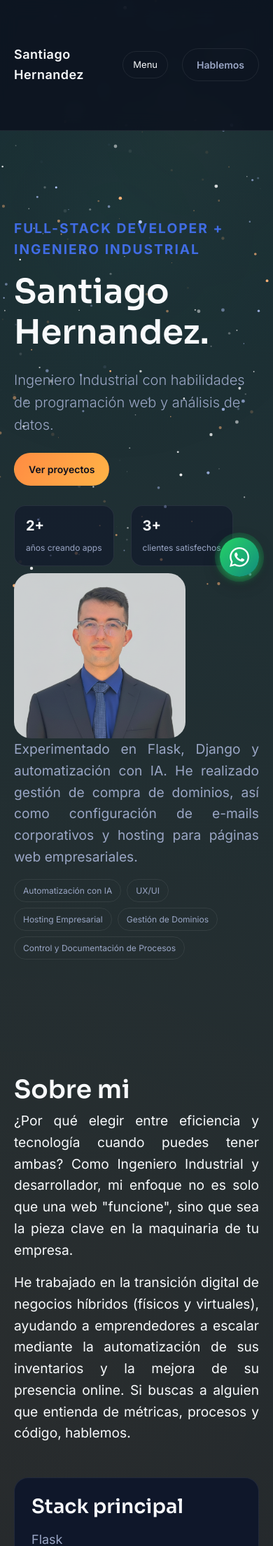
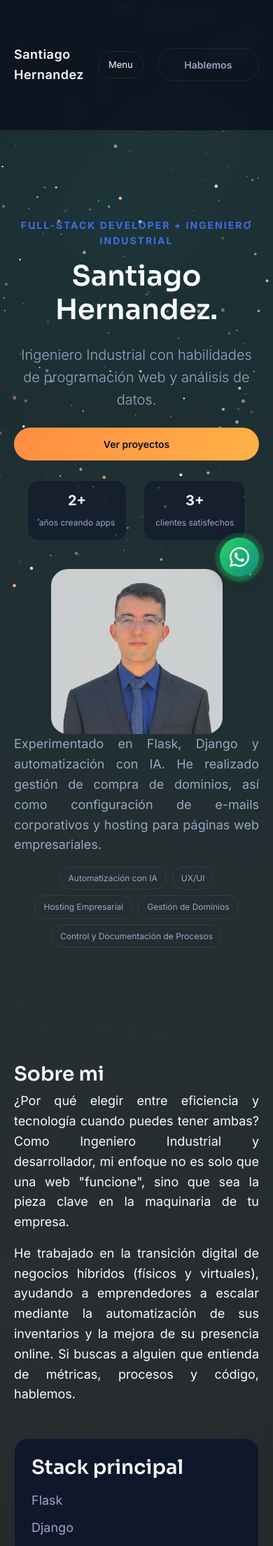
Before and after one commit to santidevve/devportfolio-pro, a Flask app: page / in a window 390 px wide. Shown: the top 2209 px of the page at 70% size. Run offline with Flask 3, Linux system fonts and the light colour scheme.

Commit message:
feat: Add initial core styling for the portfolio application.

```diff
--- a/static/styles.css
+++ b/static/styles.css
@@ -53,15 +53,15 @@ h6 {
 }
 
 h1 {
-  font-size: 3.5rem;
+  font-size: clamp(2.5rem, 5vw + 1rem, 4.5rem);
 }
 
 h2 {
-  font-size: 2.75rem;
+  font-size: clamp(2rem, 4vw + 1rem, 3rem);
 }
 
 h3 {
-  font-size: 2.25rem;
+  font-size: clamp(1.75rem, 3vw + 1rem, 2.5rem);
 }
 
 h4 {
@@ -659,24 +659,74 @@ footer {
 
 @media (max-width: 900px) {
   .nav-links {
-    display: none
+    display: none;
   }
 
   .menu-toggle {
-    display: inline-flex
+    display: inline-flex;
   }
 
   .container {
     padding: 64px 20px;
   }
 
-  .container p {
-    font-size: 1.2rem;
+  .hero-grid {
+    grid-template-columns: 1fr;
+    text-align: center;
+    gap: 40px;
+  }
+
+  .cta-row,
+  .stats,
+  .social-links {
+    justify-content: center;
   }
 
   .contact-card {
     flex-direction: column;
-    align-items: flex-start
+    align-items: center;
+    text-align: center;
+    padding: 24px;
+    gap: 32px;
+  }
+
+  .contact-actions {
+    justify-content: center;
+    width: 100%;
+  }
+
+  .card-image {
+    margin: 0 auto;
+    max-width: 280px;
+    /* Tamaño controlado en móviles/tablets */
+  }
+}
+
+@media (max-width: 600px) {
+  .hero-copy h1 {
+    font-size: 2.5rem;
+    /* Asegurar que no sea gigante en móvil */
+  }
+
+  .section-head h3 {
+    font-size: 2rem;
+  }
+
+  .projects .grid,
+  .cv-skills-list,
+  .cv-languages,
+  .cv-references {
+    grid-template-columns: 1fr;
+    /* Columna única en móviles */
+  }
+
+  .btn {
+    width: 100%;
+    /* Botones full width en móvil */
+  }
+
+  .pill-row {
+    justify-content: center;
   }
 }
 
```
